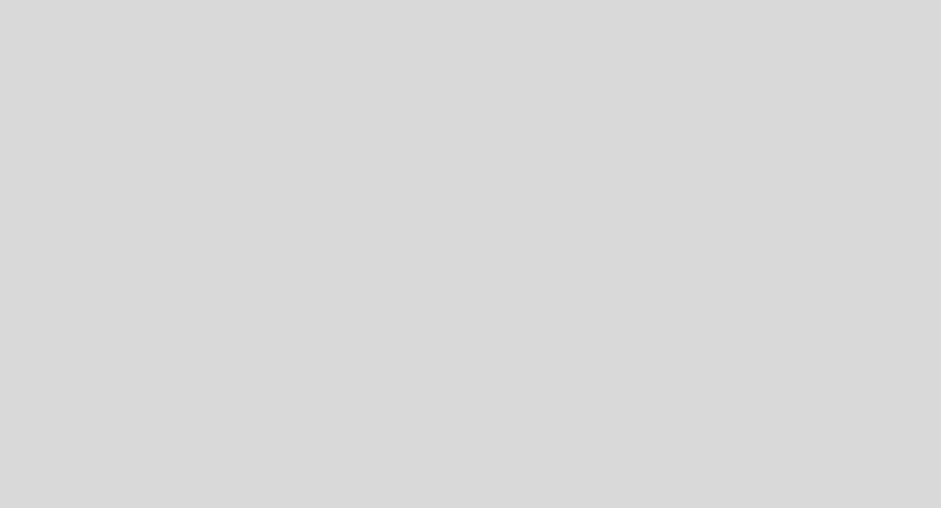
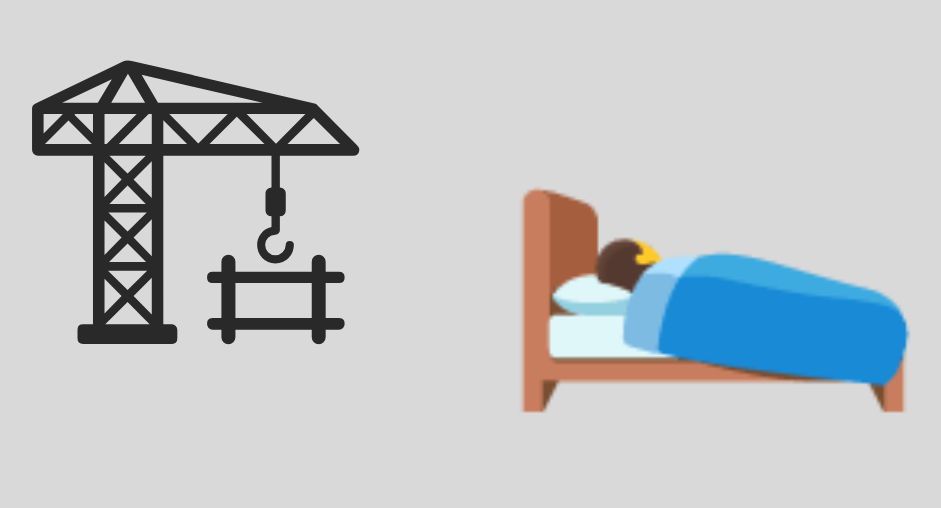
Before and after one commit to devUserContact/emoji-fortune, a Next.js app: page / in a window 1280 px wide. Shown: the part 444-952 px from the top of the page, without its empty margins (62-1003 px from the left). Before the commit the page ends 800 px from the top, so only its background shows below. Built offline with nearby package versions, Linux system fonts and the light colour scheme.

Commit message:
functional example of generating random emoji

```diff
--- a/components/EmojiFortune/index.tsx
+++ b/components/EmojiFortune/index.tsx
@@ -1,43 +1,61 @@
-import React from "react";
-import { useEffect } from "react";
-import { emoji } from "../../assets/emoji.json";
-import styles from "../../styles/Main.module.scss";
+import React from 'react';
+import { useEffect, useState } from 'react';
+import { emoji } from '../../assets/emoji.json';
+import styles from '../../styles/Main.module.scss';
 
 const EmojiFortune = () => {
-
-	let emojiArray = [];
-	let fortuneDraw = [];
-	let fortuneArray = [];
+  const [fortune, setFortune] = useState([{}]);
+  useEffect(() => {
+    let emojiArray: {
+      pictogram: string;
+      CLDR: string;
+      unicode: string;
+      'UTF-8': string;
+    }[] = [];
+    let fortuneArray: {
+      pictogram: any;
+      description: any;
+      unicode: any;
+      'UTF-8': any;
+    }[] = [];
     const randSet = new Set();
-	useEffect(() => {
-	}, [])
-
     emoji.map((emoji) => {
       if (emoji.checked === true) {
         emojiArray.push(...emoji.catalog);
       }
     });
 
-	randomGen(3, emojiArray.length);
-	function randomGen(quantity, max) {
+    randomGen(5, emojiArray.length);
+
+    function randomGen(quantity: number, max: number) {
       while (randSet.size < quantity) {
         randSet.add(Math.floor(Math.random() * max) + 1);
       }
       return randSet;
     }
 
-	randSet.forEach((key) => {
+    randSet.forEach((key: number) => {
       let emojiObject = {
         pictogram: emojiArray[key].pictogram,
+        description: emojiArray[key].CLDR,
         unicode: emojiArray[key].unicode,
-		}
+        'UTF-8': emojiArray[key]['UTF-8'],
+      };
       fortuneArray.push(emojiObject);
     });
-
+    setFortune(fortuneArray);
+  }, []);
   return (
     <div className={styles.textContainer}>
-			<p className={styles.paragraphText}>{
-			}</p>
+        {fortune.map((pic: any, id: number) => {
+        return (
+        	<>
+      			<p className={styles.paragraphText}>
+          		{pic.pictogram}
+      			</p>
+        	</>
+        )
+        })}
     </div>
   );
 };
--- a/styles/Main.module.scss
+++ b/styles/Main.module.scss
@@ -34,7 +34,8 @@ $screen-xl-min: 1200px;
 	margin-top: 35rem;
 }
 .paragraphText {
-	margin: auto;
+	display: inline-block;
+	margin: 5rem;
   font-size: 35rem;
 }
 
```
Also changed, not shown: assets/emoji.json. Lines whose indentation alone changed are shown as unchanged.
